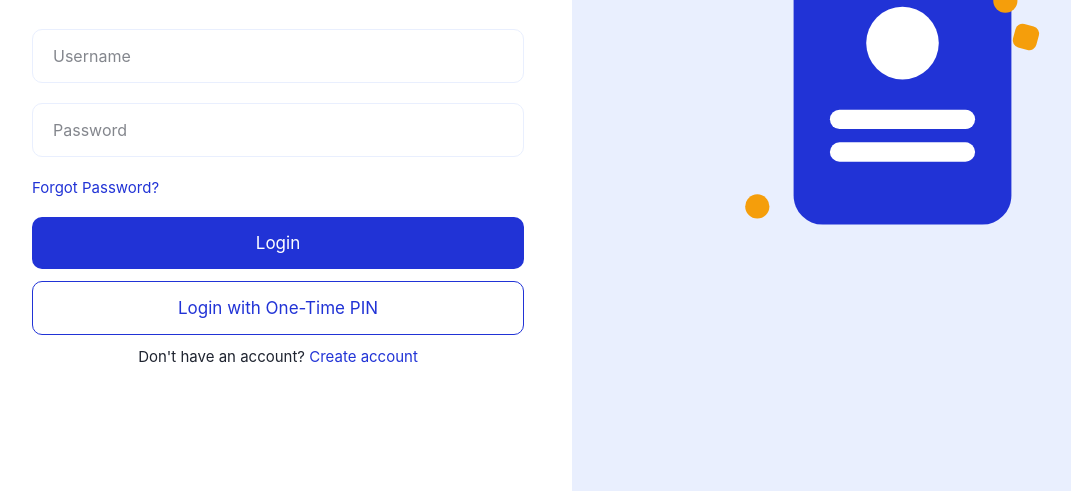
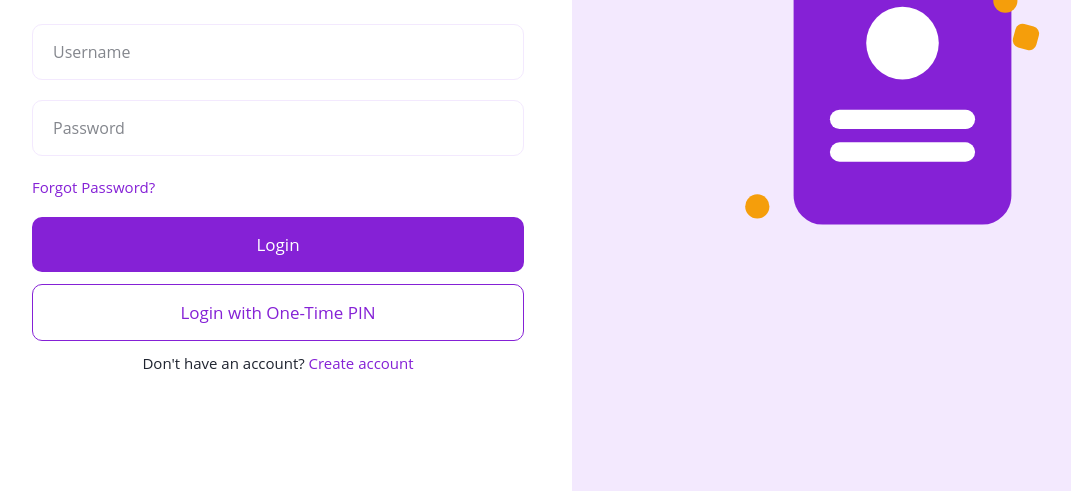
Before and after one commit to Nobleraj-dev/design-tokens-demo, a plain HTML site: page index.html in a window 1280 px wide. Shown: the part 309-800 px from the top of the page, without its empty margins (48-1119 px from the left). Drawn offline with Linux system fonts and the light colour scheme.

Commit message:
Updated styles and tokens

```diff
--- a/base/color.css
+++ b/base/color.css
@@ -4,9 +4,9 @@
  */
 
 :root {
-  --color-primary: #2133d6;
+  --color-primary: #8521d6;
   --color-primary-text: #ffffff;
-  --color-secondary: #e9effe;
+  --color-secondary: #f3e9fe;
   --color-secondary-text: #1f2430;
   --color-tertiary: #f59e0b;
   --color-tertiary-text: #1f2430;
--- a/base/string.css
+++ b/base/string.css
@@ -4,6 +4,6 @@
  */
 
 :root {
-  --string-font-family-heading: "Poppins";
-  --string-font-family-ui: "Inter";
+  --string-font-family-heading: "Montserrat";
+  --string-font-family-ui: "Open Sans";
 }
```
